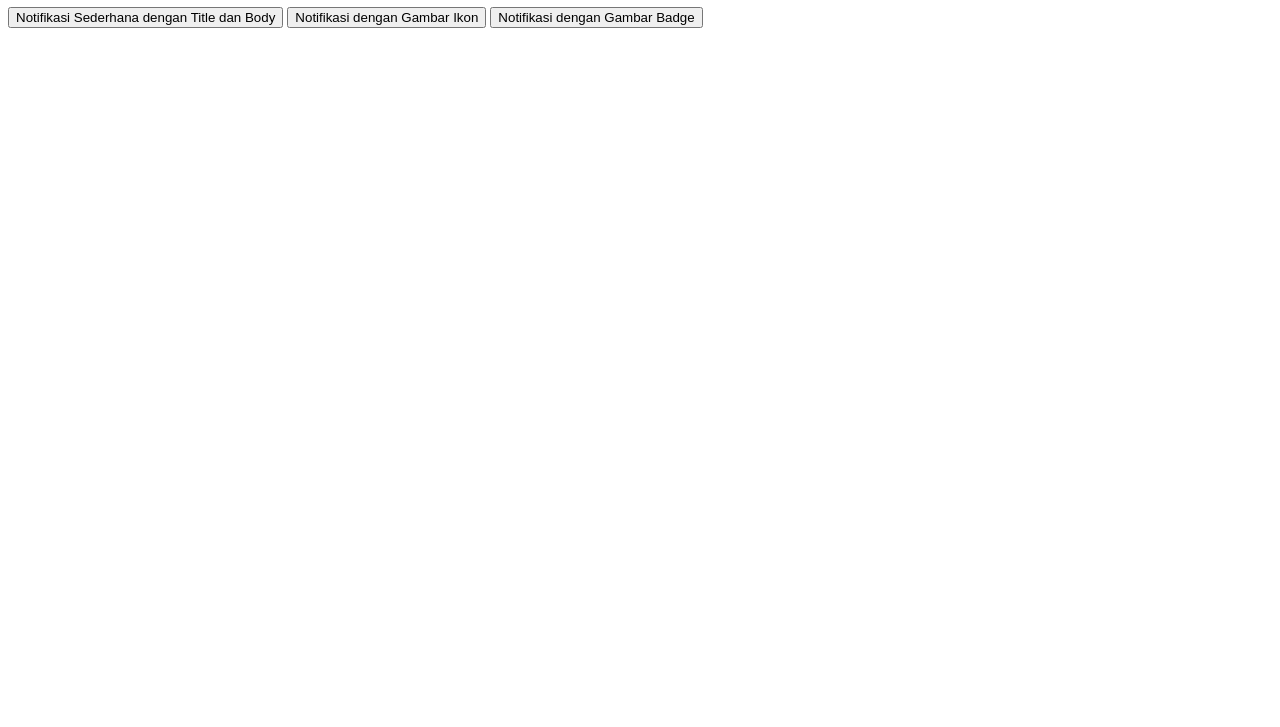
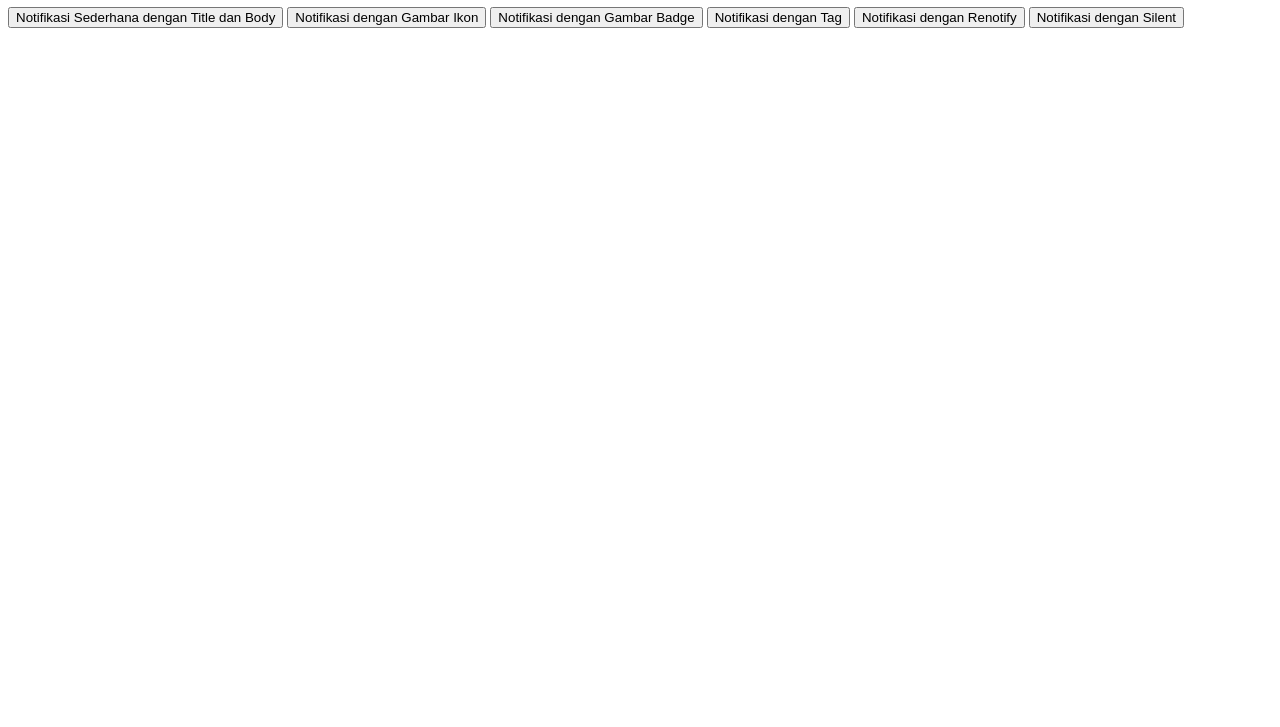
Before and after one commit to abdul1708/Dicoding-PWABab7, a plain HTML site: page index.html in a window 1280 px wide. Shown: the part 73-800 px from the top of the page. Drawn offline with Linux system fonts and the light colour scheme.

Commit message:
Second commit

```diff
--- a/index.html
+++ b/index.html
@@ -14,6 +14,12 @@
   <button onclick="showNotifikasiIkon()">Notifikasi dengan Gambar Ikon</button>
 
   <button onclick="showNotifikasiBadge()">Notifikasi dengan Gambar Badge</button>
+
+  <button onclick="showNotifikasiTag()">Notifikasi dengan Tag </button>
+
+  <button onclick="showNotifikasiRenotify()">Notifikasi dengan Renotify </button>
+
+  <button onclick="showNotifikasiSilent()">Notifikasi dengan Silent </button>
 
 
   <script type="text/javascript">
@@ -123,6 +129,65 @@
         console.error('Fitur notifikasi tidak diijinkan.');
       }
     }
+
+    function showNotifikasiTag() {
+      const title1 = 'Notifikasi dengan Tag - 1';
+      const options1 = {
+        body: 'Anggota tag 1',
+        tag: 'message-group-1'
+      };
+      // notifikasi kedua
+      const title2 = 'Notifikasi dengan Tag - 2';
+      const options2 = {
+        body: 'Anggota tag 2',
+        tag: 'message-group-2'
+      };
+      // notifikasi ketiga
+      const title3 = 'Notifikasi dengan Tag - 3';
+      const options3 = {
+        body: 'Anggota tag 1',
+        tag: 'message-group-1'
+      };
+      if (Notification.permission === 'granted') {
+        navigator.serviceWorker.ready.then(function (registration) {
+          registration.showNotification(title1, options1);
+          registration.showNotification(title2, options2);
+          registration.showNotification(title3, options3);
+        });
+      } else {
+        console.error('Fitur notifikasi tidak diijinkan.');
+      }
+    }
+
+    function showNotifikasiRenotify() {
+        const title = 'Notifikasi dengan Renotify';
+        const options = {
+          body: 'Renotify',
+          tag: 'message-group-1',
+          renotify: true,
+        };
+        if (Notification.permission === 'granted') {
+          navigator.serviceWorker.ready.then(function (registration) {
+            registration.showNotification(title, options);
+          });
+        } else {
+          console.error('Fitur notifikasi tidak diijinkan.');
+        }
+      }
+
+      function showNotifikasiSilent() {
+          const title = 'Notifikasi senyap';
+          const options = {
+            silent: true
+          };
+          if (Notification.permission === 'granted') {
+            navigator.serviceWorker.ready.then(function (registration) {
+              registration.showNotification(title, options);
+            });
+          } else {
+            console.error('Fitur notifikasi tidak diijinkan.');
+          }
+        }
   </script>
 </body>
 
```
Lines whose indentation alone changed are shown as unchanged.
